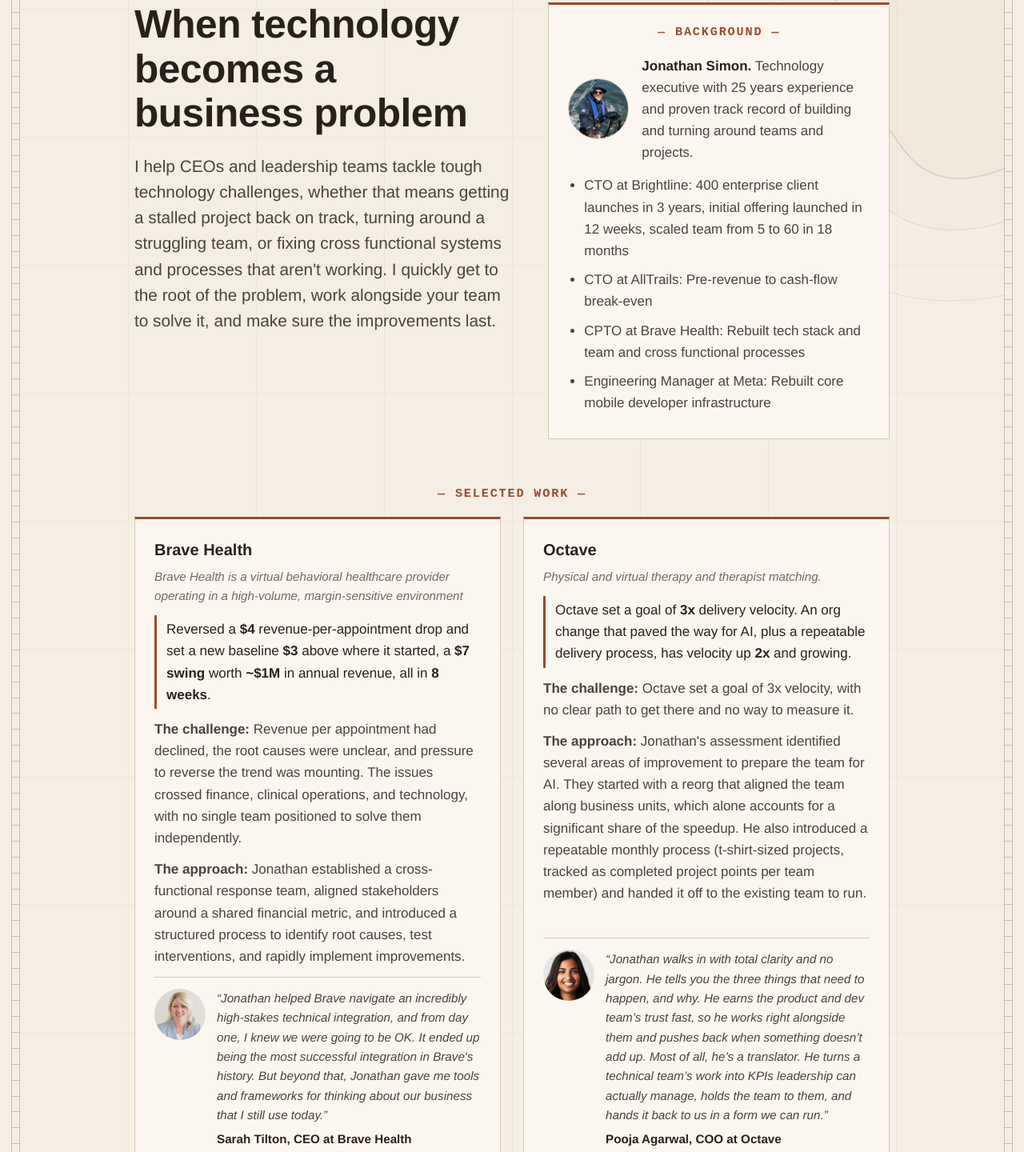
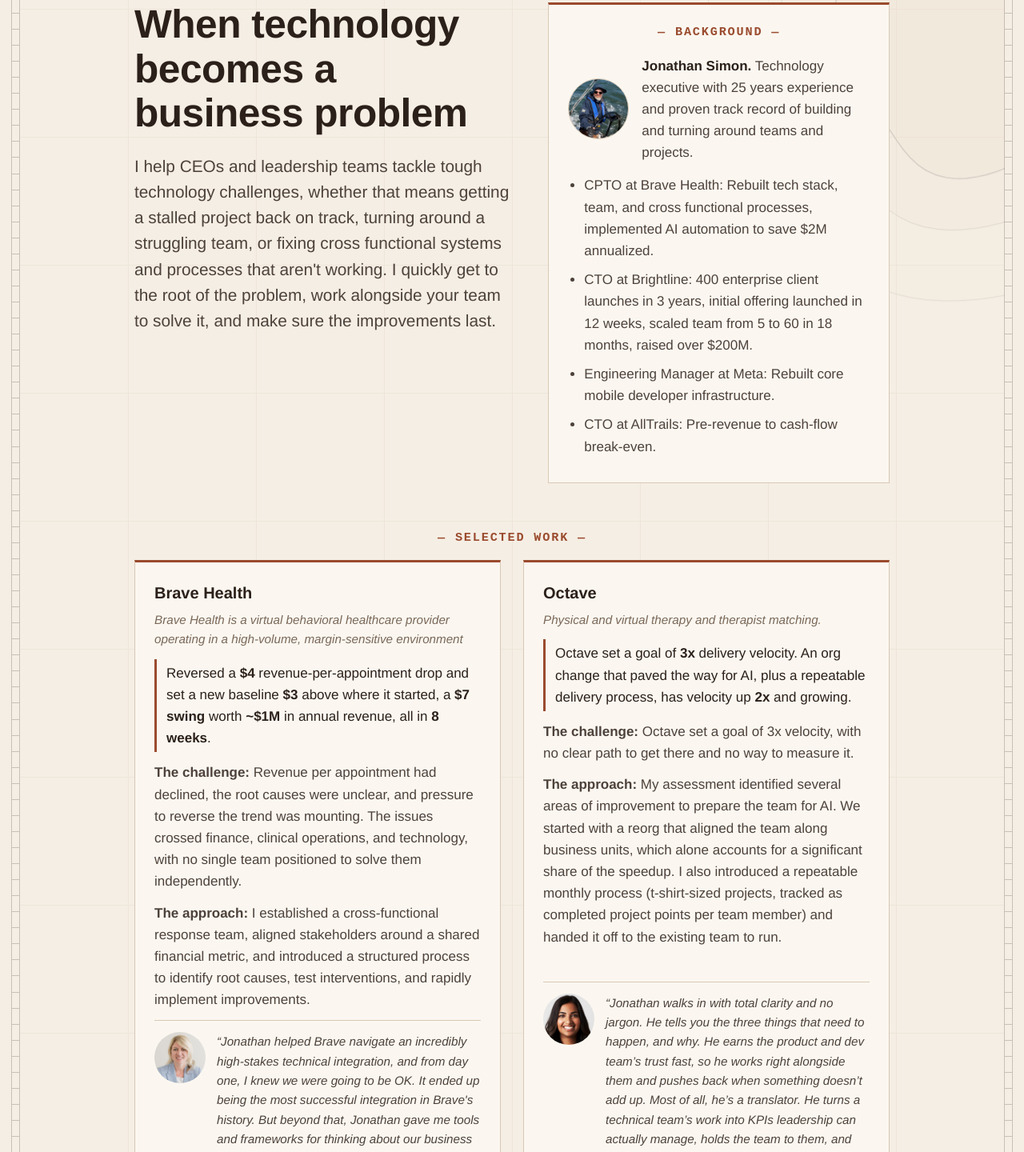
Before and after one commit to jonathansimon/balancedtech-web, a plain HTML site: page introducing/index.html in a window 1280 px wide. Shown: the part 155-1595 px from the top of the page at 80% size. Drawn offline with Linux system fonts and the light colour scheme.

Commit message:
updating cards

```diff
--- a/introducing/index.html
+++ b/introducing/index.html
@@ -77,10 +77,10 @@
         <p><b>Jonathan Simon.</b> Technology executive with 25 years experience and proven track record of building and turning around teams and projects.</p>
       </div>
       <ul>
-        <li>CTO at Brightline: 400 enterprise client launches in 3 years, initial offering launched in 12 weeks, scaled team from 5 to 60 in 18 months</li>
-        <li>CTO at AllTrails: Pre-revenue to cash-flow break-even</li>
-        <li>CPTO at Brave Health: Rebuilt tech stack and team and cross functional processes</li>
-        <li>Engineering Manager at Meta: Rebuilt core mobile developer infrastructure</li>
+        <li>CPTO at Brave Health: Rebuilt tech stack, team, and cross functional processes, implemented AI automation to save $2M annualized.</li>
+        <li>CTO at Brightline: 400 enterprise client launches in 3 years, initial offering launched in 12 weeks, scaled team from 5 to 60 in 18 months, raised over $200M.</li>
+        <li>Engineering Manager at Meta: Rebuilt core mobile developer infrastructure.</li>
+        <li>CTO at AllTrails: Pre-revenue to cash-flow break-even.</li>
       </ul>
     </aside>
   </section>
@@ -93,7 +93,7 @@
         <p class="desc">Brave Health is a virtual behavioral healthcare provider operating in a high-volume, margin-sensitive environment</p>
         <p class="result">Reversed a <b>$4</b> revenue-per-appointment drop and set a new baseline <b>$3</b> above where it started, a <b>$7 swing</b> worth <b>~$1M</b> in annual revenue, all in <b>8 weeks</b>.</p>
         <p><b>The challenge:</b> Revenue per appointment had declined, the root causes were unclear, and pressure to reverse the trend was mounting. The issues crossed finance, clinical operations, and technology, with no single team positioned to solve them independently.</p>
-        <p><b>The approach:</b> Jonathan established a cross-functional response team, aligned stakeholders around a shared financial metric, and introduced a structured process to identify root causes, test interventions, and rapidly implement improvements.</p>
+        <p><b>The approach:</b> I established a cross-functional response team, aligned stakeholders around a shared financial metric, and introduced a structured process to identify root causes, test interventions, and rapidly implement improvements.</p>
         <div class="quote">
           <img src="img/sarah-crop.png" alt="Sarah Tilton">
           <div>&ldquo;Jonathan helped Brave navigate an incredibly high-stakes technical integration, and from day one, I knew we were going to be OK. It ended up being the most successful integration in Brave's history. But beyond that, Jonathan gave me tools and frameworks for thinking about our business that I still use today.&rdquo;<b>Sarah Tilton, CEO at Brave Health</b></div>
@@ -104,7 +104,7 @@
         <p class="desc">Physical and virtual therapy and therapist matching.</p>
         <p class="result">Octave set a goal of <b>3x</b> delivery velocity. An org change that paved the way for AI, plus a repeatable delivery process, has velocity up <b>2x</b> and growing.</p>
         <p><b>The challenge:</b> Octave set a goal of 3x velocity, with no clear path to get there and no way to measure it.</p>
-        <p><b>The approach:</b> Jonathan's assessment identified several areas of improvement to prepare the team for AI. They started with a reorg that aligned the team along business units, which alone accounts for a significant share of the speedup. He also introduced a repeatable monthly process (t-shirt-sized projects, tracked as completed project points per team member) and handed it off to the existing team to run.</p>
+        <p><b>The approach:</b> My assessment identified several areas of improvement to prepare the team for AI. We started with a reorg that aligned the team along business units, which alone accounts for a significant share of the speedup. I also introduced a repeatable monthly process (t-shirt-sized projects, tracked as completed project points per team member) and handed it off to the existing team to run.</p>
         <div class="quote">
           <img src="img/pooja-crop.png" alt="Pooja Agarwal">
           <div>&ldquo;Jonathan walks in with total clarity and no jargon. He tells you the three things that need to happen, and why. He earns the product and dev team&rsquo;s trust fast, so he works right alongside them and pushes back when something doesn&rsquo;t add up. Most of all, he&rsquo;s a translator. He turns a technical team&rsquo;s work into KPIs leadership can actually manage, holds the team to them, and hands it back to us in a form we can run.&rdquo;<b>Pooja Agarwal, COO at Octave</b></div>
```
